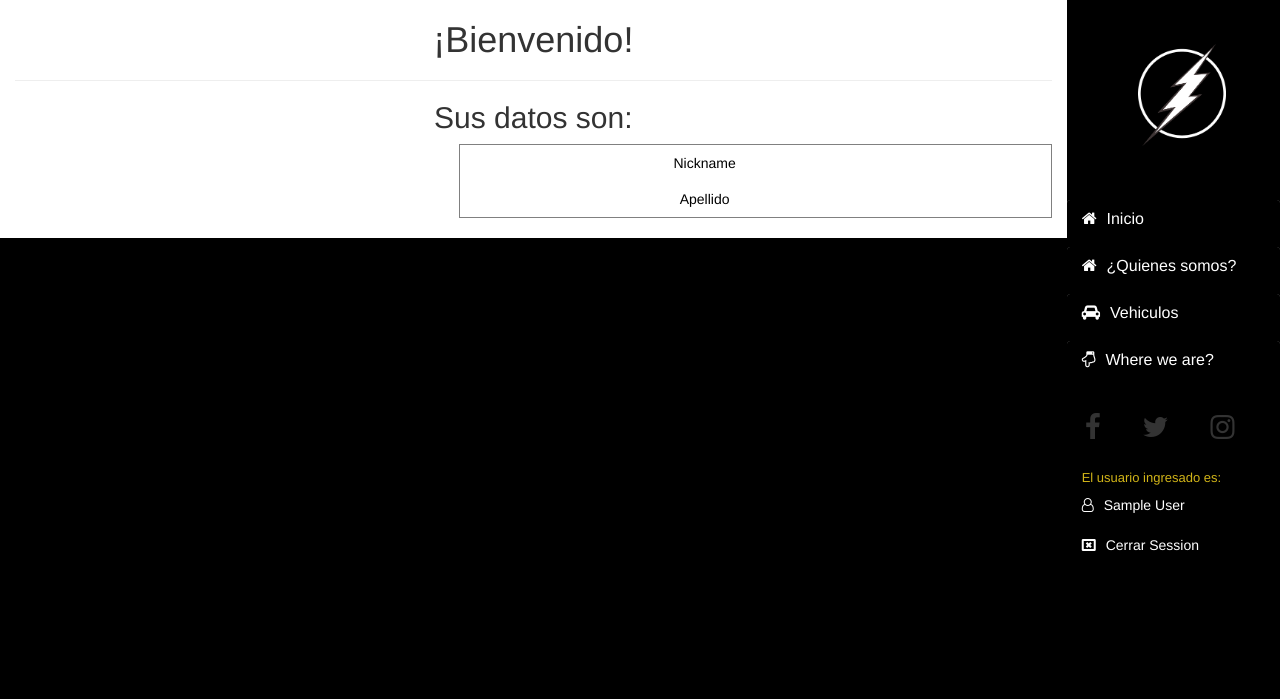
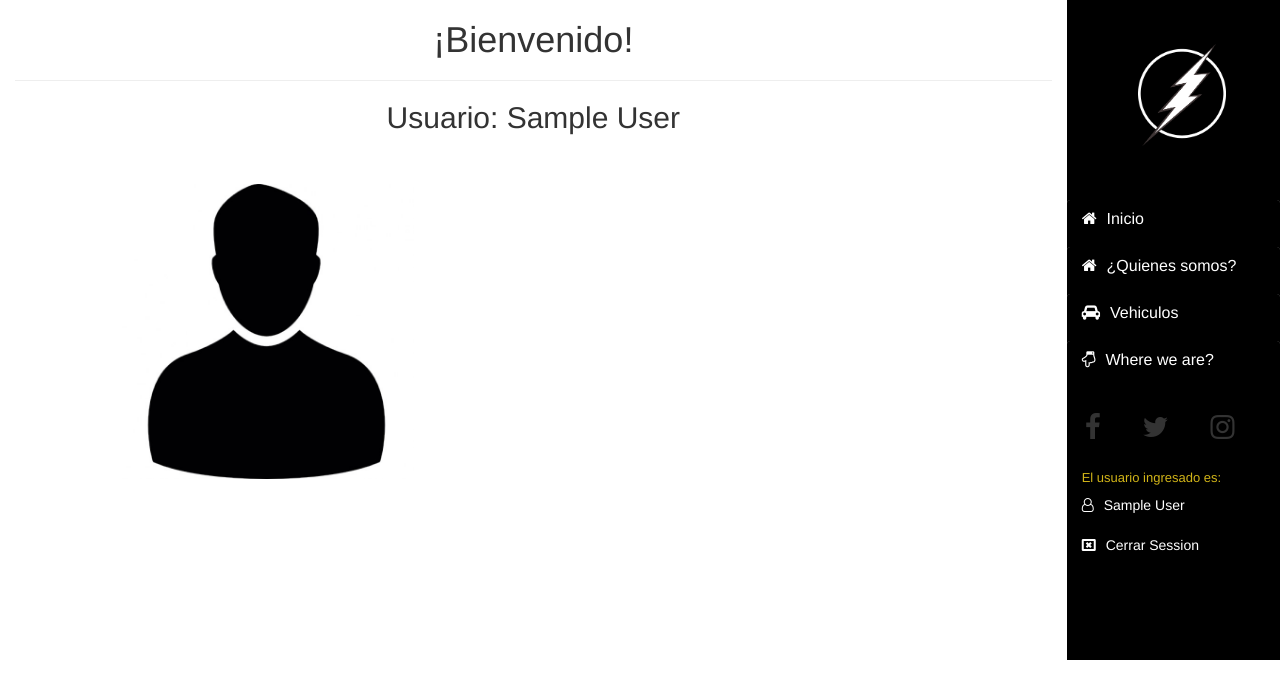
Before and after one commit to SanalbuDev1/Agile_Proyect, a PHP site: page /dashboard.php in a window 1280 px wide. Shown: the top 699 px of the page. Run offline with PHP 8.4, Linux system fonts and the light colour scheme; the visitor is signed in with stand-in values (Sample User, id 1); data comes from the database, SQL or seed files in the repository; some libraries are stand-ins or nearby versions.

Commit message:
27 03 2017 2

```diff
--- a/css/master.css
+++ b/css/master.css
@@ -1,6 +1,9 @@
 body{
 	background:black;
 	}
+body.white{
+	background:white;
+}
 section{
 	//border:1px solid red;
 }
@@ -312,4 +315,16 @@ i.icon:hover{
 table.difee tr td{
 	color:black;
 	text-align:center;
+	border-bottom:1px solid rgba(128,128,128, 0.5);
 }
+table.difee tr td.upper{
+	font-weight:bolder;
+	font-size:17px;
+	color:rgba(0,0,0,0.8);
+}
+table.difee tr td.asd{
+	background:rgba(128,128,128, 0.13);
+}
+div.margin2{
+	margin-top:50px;
+}
--- a/dashboard.php
+++ b/dashboard.php
@@ -13,7 +13,7 @@
     <script src="js/jquery-3.1.1.js"></script>
     <script src="js/bootstrap.min.js"></script>
 </head>
-<body>
+<body class="white">
 <?php session_start(); ?>
 	<section class="container-fluid">
 		<div class="row">
@@ -22,10 +22,10 @@
                 <div class="col-md-12">
                     <h1 class="text-center">¡Bienvenido!</h1>
                     <hr>
-                    <h2 class="text-center">Sus datos son:</h2>
-                    <div class="row">
+                    <h2 class="text-center">Usuario: <?php echo $_SESSION['nombre'] ?></h2>
+                    <div class="margin2 row">
                         <div class="col-md-offset-1 col-md-4">
-
+                            <img src="imgs/usuario.jpg" class="col-md-12">
                         </div>
                          <div class="col-md-7">
                          <?php
@@ -37,24 +37,35 @@
                                 $query = mysqli_query($con, "SELECT * FROM agilt WHERE name = '$name' ");
 
                                 while($row = mysqli_fetch_array($query)){
-                                    echo $row['name'];
-                                    echo $row['lastname'];
 
+                                    echo "
+                                        <table class='difee table table-condensed'>
+                                           <tr>
+                                                <td class='upper'>Nickname</td>
+                                                <td>".$row['name']."</td>
+                                           </tr>
+                                            <tr>
+                                                <td class='upper asd'>Apellido</td>
+                                                <td class='asd'>".$row['lastname']."</td>
+                                           </tr>
+                                           <tr>
+                                                <td class='upper'>Email</td>
+                                                <td>".$row['email']."</td>
+                                           </tr>
+                                           <tr>
+                                                <td class='upper asd'>Ciudad</td>
+                                                <td class= 'asd'>".$row['city']."</td>
+                                           </tr>
+                                           <tr>
+                                                <td class='upper'>Dirección</td>
+                                                <td>".$row['address']."</td>
+                                           </tr>
+
+                                        </table>
+                                        ";
                                 }
                             }
-
-
                           ?>
-                            <table border="1" class="difee table">
-                               <tr>
-                                    <td>Nickname</td>
-                                    <td><!--   --></td>
-                               </tr>
-                                <tr>
-                                    <td>Apellido</td>
-                                    <td></td>
-                               </tr>
-                            </table>
                         </div>
                     </div>
                 </div>
--- a/index.php
+++ b/index.php
@@ -57,7 +57,7 @@
                                         // Variable tipo session //
                                         session_start();
                                         $_SESSION['nombre']        = $row['name'];
-                                        $_SESSION['apellido']      = $row['lastname'];
+                                        $_SESSION['id']            = $row['id'];
                                         header("location: dashboard.php");
                                     }
 
```
Also changed, not shown: imgs/usuario.jpg (added).
